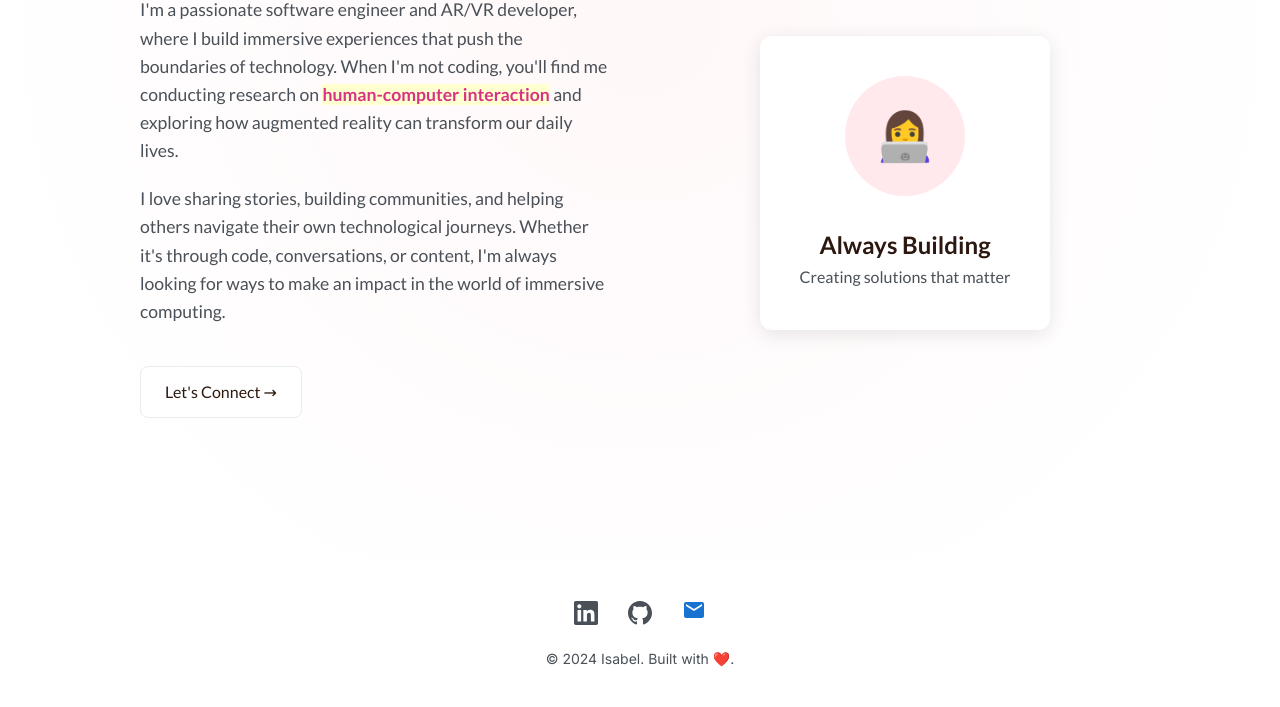
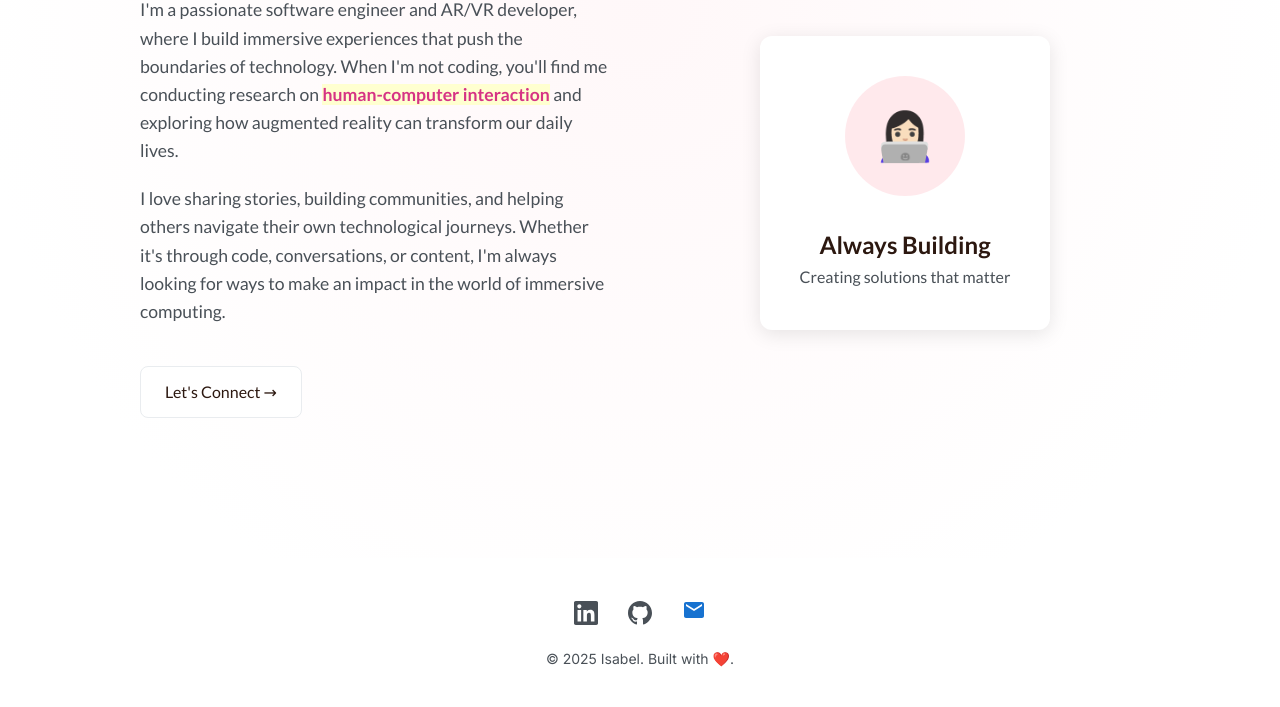
Before and after one commit to ismichel/ismichel.github.io, a Jekyll site: the page built from _posts/2025-06-10-memories-ar-project.markdown, in a window 1280 px wide. Shown: the part 687-1394 px from the top of the page. Built offline with Jekyll 4.4.1, drawn with Linux system fonts in a browser that asks for light colours.

Commit message:
changed emoji

```diff
--- a/_layouts/default.html
+++ b/_layouts/default.html
@@ -21,6 +21,12 @@
   <link rel="canonical" href="{{ page.url | replace:'index.html','' | prepend: site.baseurl | prepend: site.url }}">
   <link href="https://fonts.googleapis.com/css?family=Lato:400,700,400italic,700italic" rel="stylesheet" type="text/css">
   <link href="https://fonts.googleapis.com/css2?family=Inter:wght@400;500;600;700&display=swap" rel="stylesheet">
+
+  <!-- Favicon -->
+  <link rel="icon" type="image/x-icon" href="{{ site.baseurl }}/favicon.ico">
+  <link rel="icon" type="image/png" sizes="32x32" href="{{ site.baseurl }}/favicon-32x32.png">
+  <link rel="icon" type="image/png" sizes="16x16" href="{{ site.baseurl }}/favicon-16x16.png">
+  <link rel="apple-touch-icon" sizes="180x180" href="{{ site.baseurl }}/apple-touch-icon.png">
 
   <style>
     body {
@@ -473,7 +479,7 @@
         </div>
         <div class="profile-card">
           <div class="profile-image">
-            <div class="emoji-circle">👩‍💻</div>
+            <div class="emoji-circle">👩🏻‍💻</div>
           </div>
           <h3 class="card-title">Always Building</h3>
           <p class="card-subtitle">Creating solutions that matter</p>
@@ -501,7 +507,7 @@
         </a>
       </div>
       <div class="copyright">
-        © 2024 {{ site.name }}. Built with <span style="color: #d63384;">❤️</span>.
+        © 2025 {{ site.name }}. Built with <span style="color: #d63384;">❤️</span>.
       </div>
     </footer>
   </div>
```
